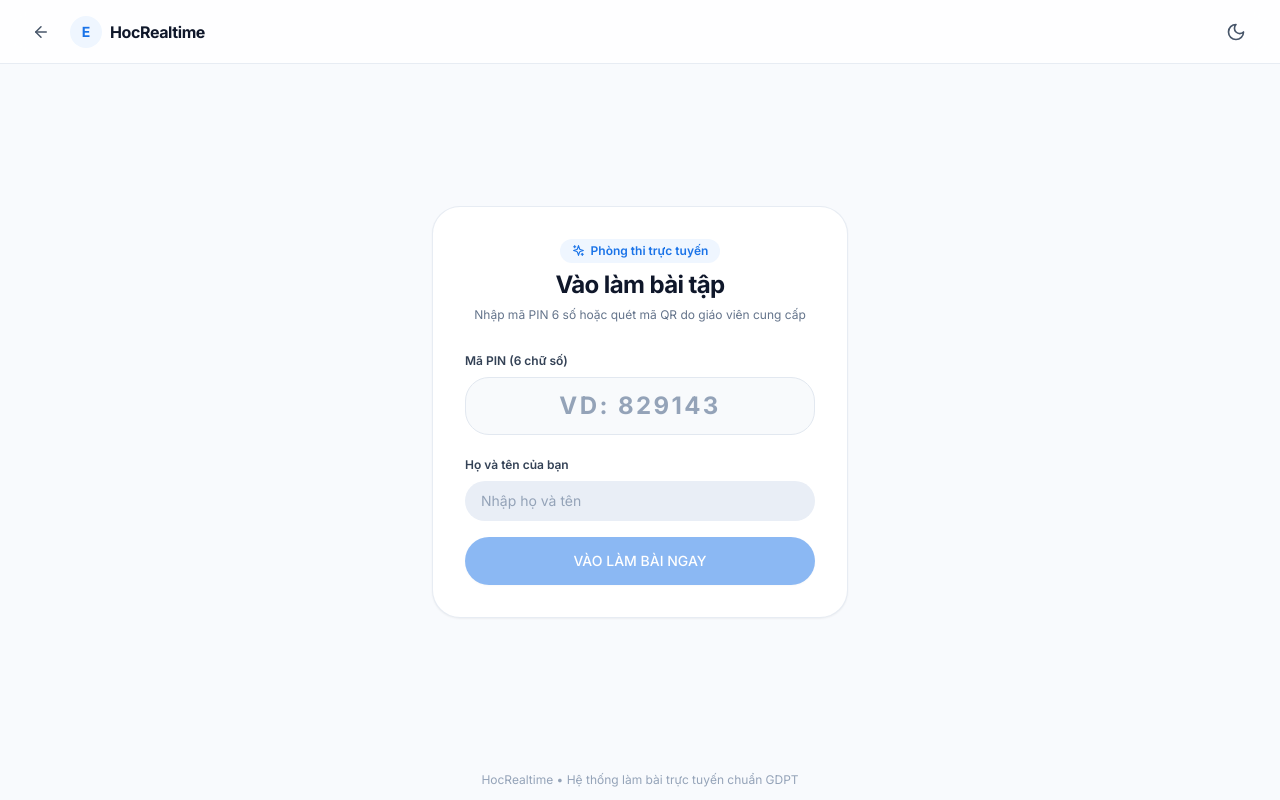
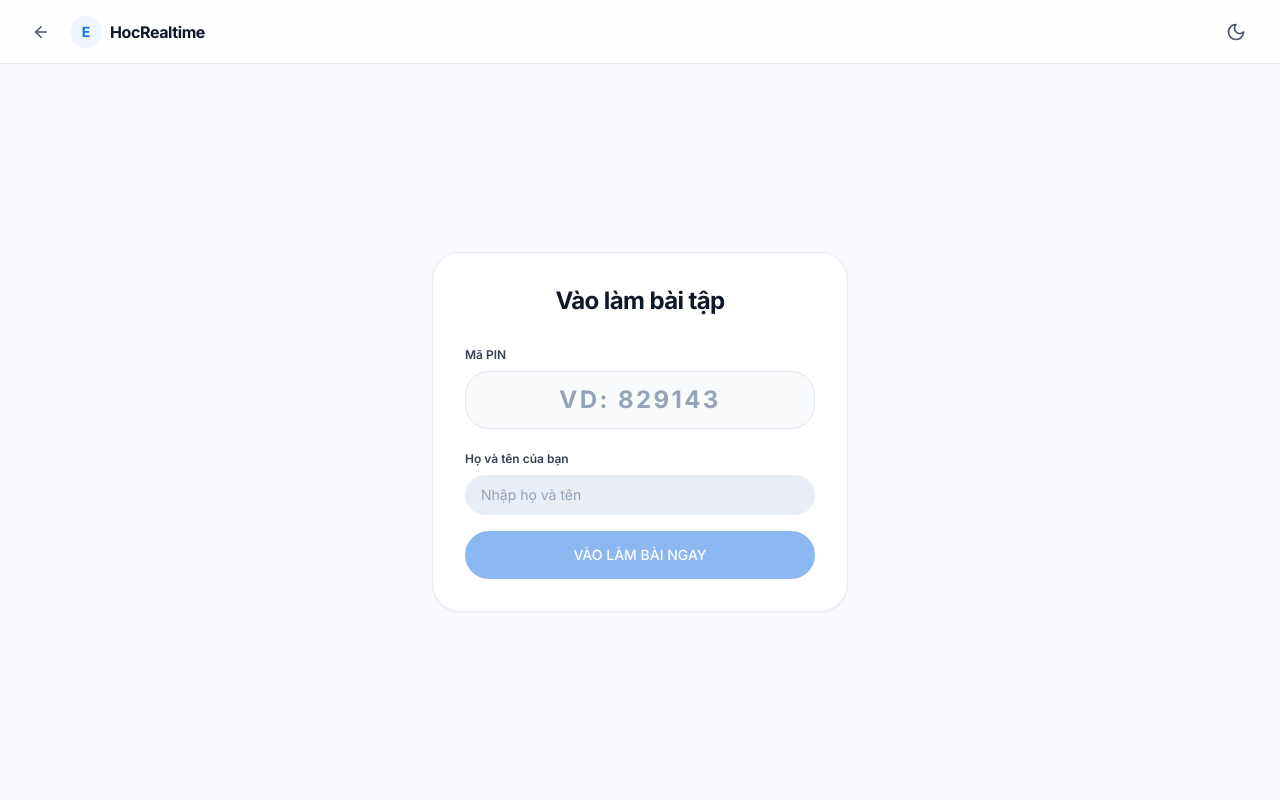
Before and after one commit to nguyenede/edu, a Next.js app in the folder web-hoc-tap/frontend/: page /app/play in a window 1280 px wide. Built offline with nearby package versions, Linux system fonts and the light colour scheme.

Commit message:
fix(ui): remove circled lobby elements and footer on play page

```diff
--- a/web-hoc-tap/frontend/src/app/play/page.tsx
+++ b/web-hoc-tap/frontend/src/app/play/page.tsx
@@ -570,15 +570,9 @@ function BlooketPlayContent() {
         <main className="max-w-md w-full mx-auto px-4 py-8 my-auto">
           <div className="bg-white dark:bg-[#1e1f20] rounded-3xl p-6 sm:p-8 border border-slate-200/80 dark:border-slate-800 shadow-sm space-y-6 text-center">
             <div className="space-y-1.5">
-              <span className="inline-flex items-center gap-1.5 px-3 py-1 rounded-full text-xs font-semibold bg-blue-50 dark:bg-blue-950/60 text-google-blue">
-                <Sparkles size={13} /> Phòng thi trực tuyến
-              </span>
               <h2 className="text-2xl font-bold tracking-tight text-slate-900 dark:text-slate-100">
                 Vào làm bài tập
               </h2>
-              <p className="text-xs text-slate-500 dark:text-slate-400">
-                Nhập mã PIN 6 số hoặc quét mã QR do giáo viên cung cấp
-              </p>
             </div>
 
             {lobbyError && (
@@ -589,10 +583,11 @@ function BlooketPlayContent() {
             )}
 
             <div className="space-y-4 text-left">
-              {/* PIN INPUT */}
+              {/* PIN INPUT - Chỉ hiển thị khi chưa có thông tin bài tập */}
+              {!homework && (
                 <div className="space-y-1.5">
                   <label className="text-xs font-semibold text-slate-700 dark:text-slate-300">
-                  Mã PIN (6 chữ số)
+                    Mã PIN
                   </label>
                   <div className="relative">
                     <input
@@ -613,22 +608,6 @@ function BlooketPlayContent() {
                       </div>
                     )}
                   </div>
-              </div>
-
-              {/* THÔNG TIN BÀI TẬP (GỌN GÀNG, TỐI GIẢN) */}
-              {homework && (
-                <div className="p-3.5 bg-slate-50 dark:bg-slate-900/60 border border-slate-200/80 dark:border-slate-800 rounded-2xl space-y-1 text-left animate-in fade-in">
-                  <div className="font-bold text-sm text-slate-900 dark:text-slate-100 truncate">
-                    {homework.title}
-                  </div>
-                  {homework.classId && homework.classId !== 'public' && classCheckStatus === 'allowed' && (
-                    <div className="text-xs text-slate-500 dark:text-slate-400">
-                      Học sinh: <strong className="text-slate-800 dark:text-slate-200">{user?.name || studentName}</strong>
-                      {homework.className && (
-                        <span> &bull; Lớp: <strong className="text-slate-800 dark:text-slate-200">{homework.className}</strong></span>
-                      )}
-                    </div>
-                  )}
                 </div>
               )}
 
@@ -733,11 +712,6 @@ function BlooketPlayContent() {
             </div>
           </div>
         </main>
-
-        {/* Footer */}
-        <footer className="text-center text-xs text-slate-400 py-3">
-          HocRealtime &bull; Hệ thống làm bài trực tuyến chuẩn GDPT
-        </footer>
       </div>
     );
   }
```
Lines whose indentation alone changed are shown as unchanged.
